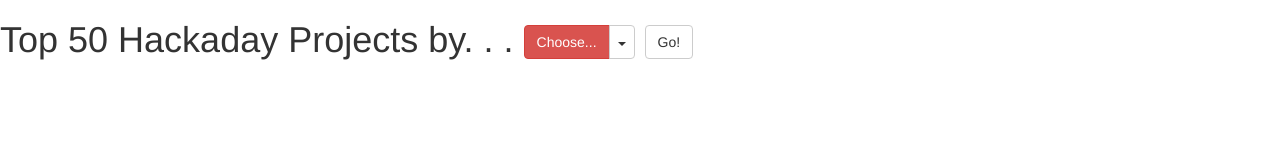
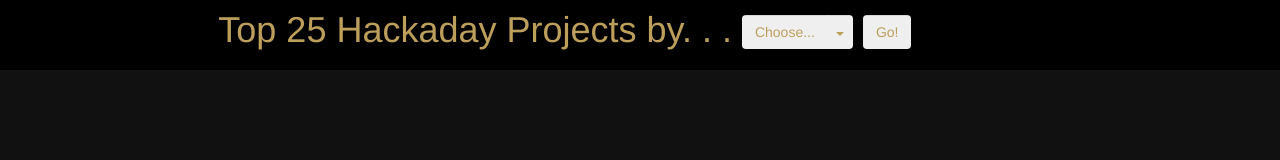
Before and after one commit to aSynKronousIM/hackadayio-simple-app, a plain HTML site: page ajaxApp/index.html in a window 1280 px wide. Drawn offline with nearby package versions, Linux system fonts and the light colour scheme.

Commit message:
applying style

```diff
--- a/ajaxApp/index.html
+++ b/ajaxApp/index.html
@@ -4,25 +4,33 @@
     <meta charset="UTF-8">
     <title></title>
     <link rel="stylesheet" href="https://maxcdn.bootstrapcdn.com/bootstrap/3.3.4/css/bootstrap.min.css">
+    <link rel="stylesheet" href="main.css"/>
 </head>
 <body>
-    <h1 id="main-header">
-        Top 50 Hackaday Projects by. . .
+    <div class="header row">
+        <div class="col-md-8 col-md-offset-2">
+            <h1 id="header-text">
+                Top 25 Hackaday Projects by. . .
                 <div class="btn-group">
-            <button type="button" class="btn btn-danger selection">Choose...</button>
-            <button type="button" class="btn btn-default dropdown-toggle" data-toggle="dropdown" aria-expanded="false">
+                    <button type="button" class="btn selection">Choose...</button>
+                    <button type="button" class="btn dropdown-toggle" data-toggle="dropdown" aria-expanded="false">
                         <span class="caret"></span>
                     </button>
                     <ul class="dropdown-menu" role="menu">
+                        <li><a href="#">Skulls</a></li>
                         <li><a href="#">Views</a></li>
                         <li><a href="#">Comments</a></li>
                         <li><a href="#">Followers</a></li>
-                <li><a href="#">Skulls</a></li>
                     </ul>
                 </div>
-        <button name="button" class="btn btn-default search-btn">Go!</button>
+                <button name="button" class="btn search-btn">Go!</button>
             </h1>
-    <div class="search-results"></div>
+        </div>
+    </div>
+
+    <div class="results row">
+        <div class="col-md-8 col-md-offset-2 search-results"></div>
+    </div>
 
     <script src="https://ajax.googleapis.com/ajax/libs/jquery/2.1.4/jquery.min.js"></script>
     <script src="https://maxcdn.bootstrapcdn.com/bootstrap/3.3.4/js/bootstrap.min.js"></script>
--- /dev/null
+++ b/ajaxApp/main.css
@@ -0,0 +1,14 @@
+body {
+    color: #BD9F5C;
+    background-color: #111111;
+}
+
+.header {
+    background-color: #000;
+}
+
+#header-text {
+    position: relative;
+    top: 50%;
+    transform: translateY(-25%);
+}
--- a/ajaxApp/main.js
+++ b/ajaxApp/main.js
@@ -17,7 +17,8 @@
             type: "GET",
             url: "https://api.hackaday.io/v1/projects?api_key=tK1CvfYSIp1zqm3a",
             data: {
-                sortby: queryString.toLowerCase()
+                sortby: queryString.toLowerCase(),
+                per_page: 25
             },
             success: function(data) {
                 $('.search-results').text('');
```
Lines whose indentation alone changed are shown as unchanged.
